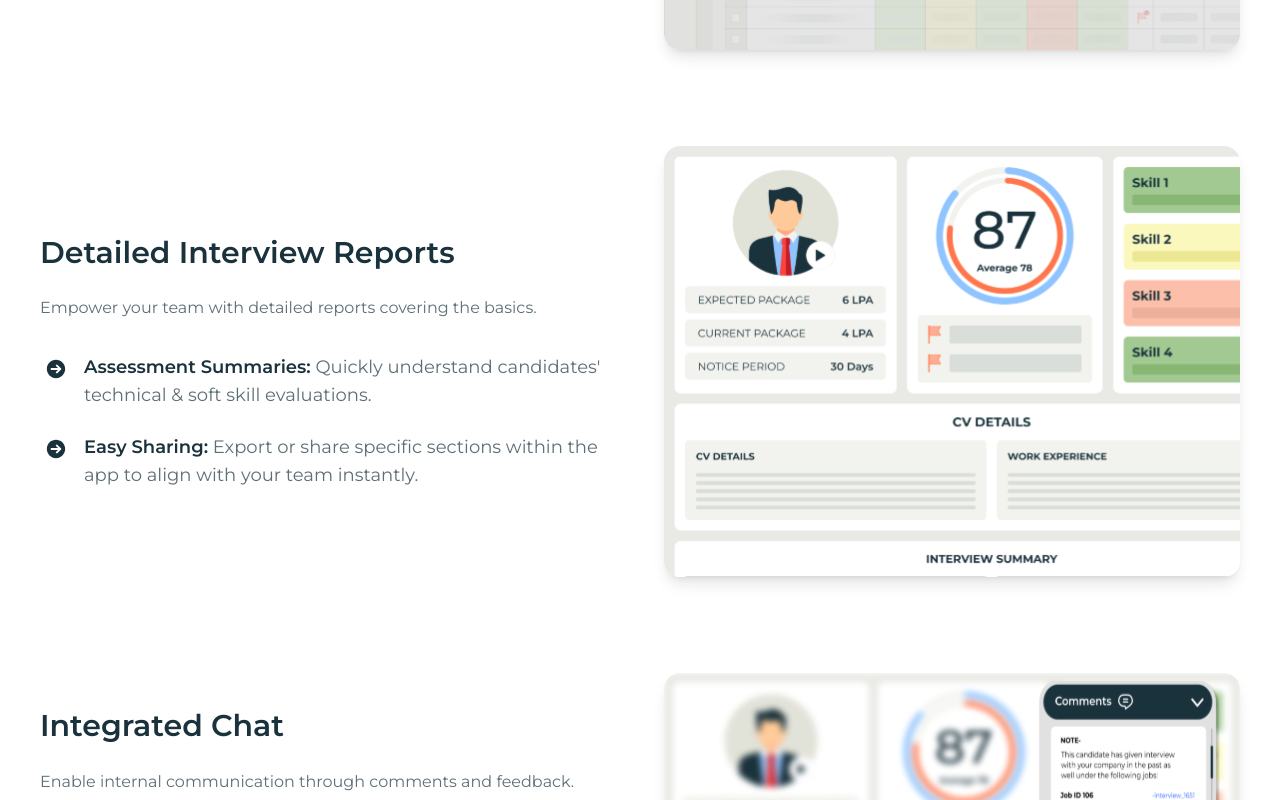
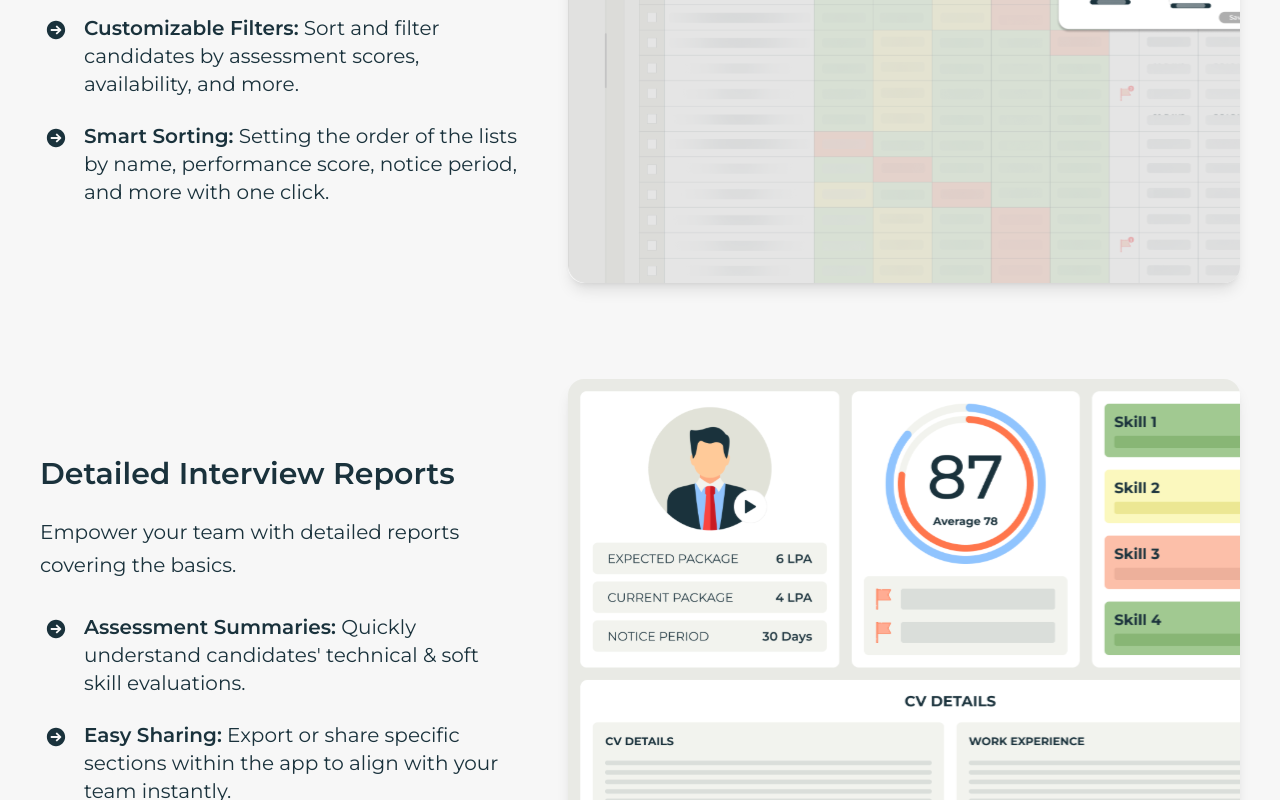
Before and after one commit to sakshamjaiswal1/cerebrus-frontend, a React (Vite) app: page /application-ui in a window 1280 px wide. Shown: the part 1840-2640 px from the top of the page. Built offline with nearby package versions, Linux system fonts and the light colour scheme.

Commit message:
style: update various components with layout adjustments, improved typography, and background color changes for enhanced visual consistency

```diff
--- a/src/components/applicationui/FeatureSection.tsx
+++ b/src/components/applicationui/FeatureSection.tsx
@@ -18,12 +18,12 @@ const FeatureSection = ({ title, description, features, image, imageAlt }: Featu
         <div className="flex flex-col lg:flex-row gap-8 sm:gap-10 lg:gap-12 items-center">
 
           {/* Left Side - Content */}
-          <div className="w-full lg:w-1/2">
+          <div className="w-full lg:w-5/12">
             <h2 className="text-2xl sm:text-3xl font-semibold text-primary mb-4 sm:mb-6 leading-tight">
               {title}
             </h2>
 
-            <p className="text-sm sm:text-base text-primary opacity-70 leading-relaxed mb-6 sm:mb-8">
+            <p className="text-sm sm:text-base lg:text-xl text-primary leading-relaxed mb-6 sm:mb-8">
               {description}
             </p>
 
@@ -36,8 +36,8 @@ const FeatureSection = ({ title, description, features, image, imageAlt }: Featu
                   </svg>
 
                   <div>
-                    <p className="text-xs sm:text-lg text-primary">
-                      <span className="font-semibold">{feature.title}:</span> <span className="opacity-70">{feature.description}</span>
+                    <p className="text-xs sm:text-lg lg:text-xl text-primary">
+                      <span className="font-semibold">{feature.title}:</span> <span>{feature.description}</span>
                     </p>
                   </div>
                 </div>
@@ -46,7 +46,7 @@ const FeatureSection = ({ title, description, features, image, imageAlt }: Featu
           </div>
 
           {/* Right Side - Image */}
-          <div className="w-full lg:w-1/2">
+          <div className="w-full lg:w-7/12">
             <div className="rounded-2xl overflow-hidden shadow-lg">
               <img
                 src={image}
--- a/src/components/common/Footer.tsx
+++ b/src/components/common/Footer.tsx
@@ -154,7 +154,7 @@ const Footer = ({ bottomClass = 'text-primary', bottomLogo = "/griphic_product.s
                 </nav>
               </div>
 
-              {/* Company Section */}
+            {/* Company Section */}
               <div>
                 <h3 className="text-primary font-bold text-xs sm:text-lg lg:text-lg mb-6" style={{ fontFamily: 'Montserrat',  lineHeight: '135%' }}>Company</h3>
                 <nav className="flex flex-col space-y-4 font-medium">
--- a/src/components/contact/ContactForm.tsx
+++ b/src/components/contact/ContactForm.tsx
@@ -1,12 +1,12 @@
 const ContactForm = () => {
   return (
-    <section className="w-full py-8 sm:py-12 lg:py-16">
+  <section className="w-full py-4 sm:py-8 lg:py-12">
       <div className="mx-auto px-4 sm:px-6 lg:px-0">
         <div className="bg-white rounded-2xl p-4 sm:p-6 lg:p-8 shadow-lg">
           <div className="flex flex-col lg:flex-row gap-8 sm:gap-10 lg:gap-12">
 
             {/* Left Side - Map and Company Info */}
-            <div className="w-full lg:w-1/2">
+            <div className="w-full lg:w-1/2 bg-[#F2F3EE] rounded-2xl p-4 sm:p-6 lg:p-8">
               {/* Google Map */}
               <div className="mb-6 sm:mb-8">
                 <iframe
@@ -28,19 +28,19 @@ const ContactForm = () => {
                 <div className="space-y-3 sm:space-y-4">
                   <div>
                     <h4 className="text-xs sm:text-sm font-medium text-primary mb-1">Address</h4>
-                    <p className="text-xs sm:text-sm text-primary opacity-70">
+                    <p className="text-xs sm:text-sm text-primary ">
                       226, Patparganj Industrial Area, Patparganj, Delhi, 110092
                     </p>
                   </div>
 
                   <div>
                     <h4 className="text-xs sm:text-sm font-medium text-primary mb-1">Phone number</h4>
-                    <p className="text-xs sm:text-sm text-primary opacity-70">+91-7300590668</p>
+                    <p className="text-xs sm:text-sm text-primary ">+91-7300590668</p>
                   </div>
 
                   <div>
                     <h4 className="text-xs sm:text-sm font-medium text-primary mb-1">Email ID</h4>
-                    <p className="text-xs sm:text-sm text-primary opacity-70">info@griphic.com</p>
+                    <p className="text-xs sm:text-sm text-primary ">info@griphic.com</p>
                   </div>
                 </div>
               </div>
@@ -55,14 +55,14 @@ const ContactForm = () => {
                     <input
                       type="text"
                       placeholder="First name"
-                      className="w-full px-3 sm:px-4 py-2 sm:py-3 bg-gray-100 border-0 rounded-lg text-xs sm:text-sm text-primary placeholder-gray-500 focus:outline-none focus:ring-2 focus:ring-primary"
+                      className="w-full px-3 sm:px-4 py-2 sm:py-3 bg-gray-100 border-0 rounded-lg text-xs sm:text-sm text-primary font-medium placeholder-[#CACCC2] focus:outline-none focus:ring-2 focus:ring-primary h-15"
                     />
                   </div>
                   <div>
                     <input
                       type="text"
                       placeholder="Last name"
-                      className="w-full px-3 sm:px-4 py-2 sm:py-3 bg-gray-100 border-0 rounded-lg text-xs sm:text-sm text-primary placeholder-gray-500 focus:outline-none focus:ring-2 focus:ring-primary"
+                      className="w-full px-3 sm:px-4 py-2 sm:py-3 bg-gray-100 border-0 rounded-lg text-xs sm:text-sm text-primary font-medium placeholder-[#CACCC2] focus:outline-none focus:ring-2 focus:ring-primary h-15"
                     />
                   </div>
                 </div>
@@ -72,14 +72,14 @@ const ContactForm = () => {
                   <input
                     type="email"
                     placeholder="Organization email id"
-                    className="w-full px-3 sm:px-4 py-2 sm:py-3 bg-gray-100 border-0 rounded-lg text-xs sm:text-sm text-primary placeholder-gray-500 focus:outline-none focus:ring-2 focus:ring-primary"
+                    className="w-full px-3 sm:px-4 py-2 sm:py-3 bg-gray-100 border-0 rounded-lg text-xs sm:text-sm text-primary font-medium placeholder-[#CACCC2] focus:outline-none focus:ring-2 focus:ring-primary h-15"
                   />
                 </div>
 
                 {/* Phone Number */}
                 <div>
                   <div className="flex">
-                    <select className="px-2 sm:px-3 py-2 sm:py-3 bg-gray-100 border-0 rounded-l-lg text-xs sm:text-sm text-primary focus:outline-none focus:ring-2 focus:ring-primary">
+                    <select className="px-2 sm:px-3 py-2 sm:py-3 bg-gray-100 border-0 rounded-l-lg text-xs sm:text-sm text-primary focus:outline-none focus:ring-2 focus:ring-primary h-15">
                       <option>+91</option>
                       <option>+1</option>
                       <option>+44</option>
@@ -87,7 +87,7 @@ const ContactForm = () => {
                     <input
                       type="tel"
                       placeholder="Phone number"
-                      className="flex-1 px-3 sm:px-4 py-2 sm:py-3 bg-gray-100 border-0 rounded-r-lg text-xs sm:text-sm text-primary placeholder-gray-500 focus:outline-none focus:ring-2 focus:ring-primary"
+                      className="flex-1 px-3 sm:px-4 py-2 sm:py-3 bg-gray-100 border-0 rounded-r-lg text-xs sm:text-sm text-primary font-medium placeholder-[#CACCC2] focus:outline-none focus:ring-2 focus:ring-primary h-15"
                     />
                   </div>
                 </div>
@@ -96,8 +96,8 @@ const ContactForm = () => {
                 <div>
                   <textarea
                     placeholder="How can we help ?"
-                    rows={4}
-                    className="w-full px-3 sm:px-4 py-2 sm:py-3 bg-gray-100 border-0 rounded-lg text-xs sm:text-sm text-primary placeholder-gray-500 focus:outline-none focus:ring-2 focus:ring-primary resize-none"
+                    rows={10}
+                    className="w-full px-3 sm:px-4 py-2 sm:py-3 bg-gray-100 border-0 rounded-lg text-xs sm:text-sm text-primary font-medium placeholder-[#CACCC2] focus:outline-none focus:ring-2 focus:ring-primary resize-none"
                   ></textarea>
                 </div>
 
--- a/src/pages/ApplicationUI.tsx
+++ b/src/pages/ApplicationUI.tsx
@@ -99,7 +99,7 @@ function ApplicationUI() {
     {
       title: "Integrated Chat",
       description:
-        "Enable internal communication through comments and feedback.",
+        "Enables private internal communication through comments and feedback.",
       features: [
         {
           title: "Timeline View",
@@ -123,7 +123,7 @@ function ApplicationUI() {
   ];
 
   return (
-    <div className="bg-white">
+    <div className="bg-[#F7F7F7]">
       <div className="max-w-[1440px] mx-auto">
         <Helmet>
           <title>
--- a/src/pages/ContactUs.tsx
+++ b/src/pages/ContactUs.tsx
@@ -7,7 +7,7 @@ import ContactCards from "../components/contact/ContactCards";
 
 function ContactUs() {
   return (
-    <div className="bg-white min-h-screen">
+    <div className="bg-[#F7F7F7] min-h-screen">
       <div className="max-w-[1440px] mx-auto">
         <Helmet>
           <title>
```
Also changed, not shown: public/app5.svg.
